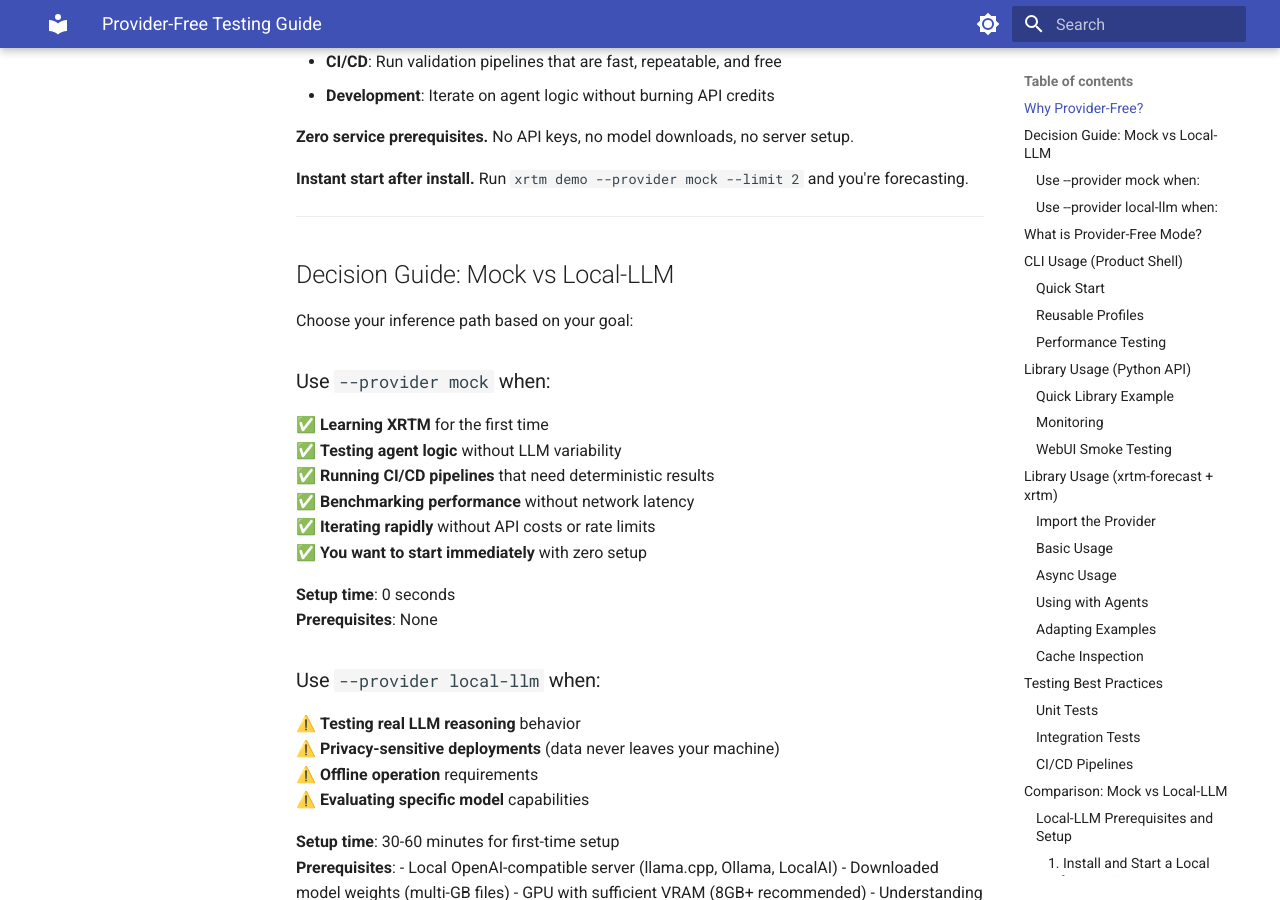
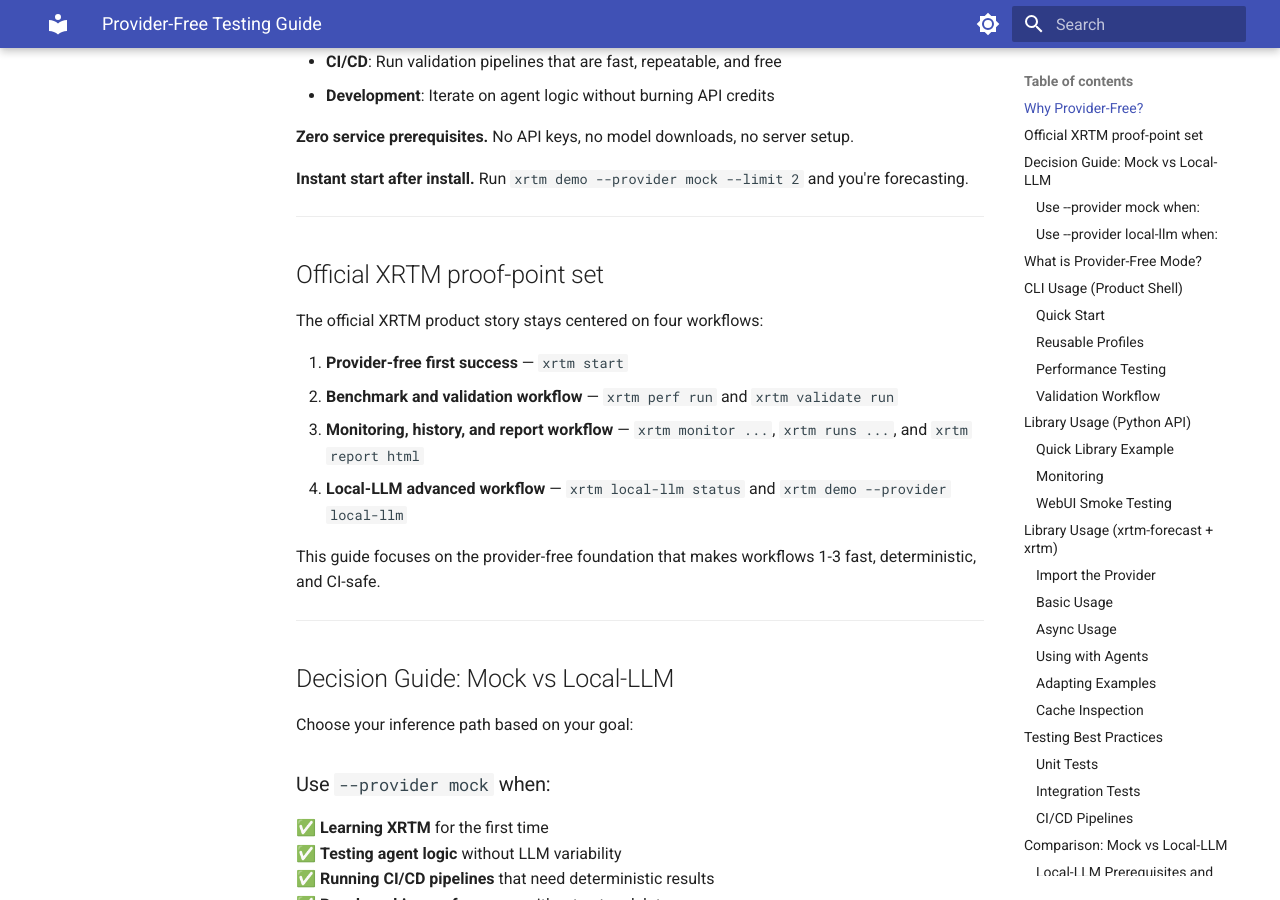
Before and after one commit to xrtm-org/forecast, an MkDocs documentation site: the page built from docs/provider-free-testing.md, in a window 1280 px wide and 900 px high, scrolled down 620 px. Built offline with MkDocs 1.6.1 and Material for MkDocs 9.7.7, drawn with Linux system fonts in a browser that asks for light colours; some of the changed text lies outside the part shown.

Commit message:
Align proof-point docs
Co-authored-by: Copilot <223556219+Copilot@users.noreply.github.com>

````diff
--- a/docs/provider-free-testing.md
+++ b/docs/provider-free-testing.md
@@ -22,6 +22,19 @@ Provider-free mode is perfect for:
 **Zero service prerequisites.** No API keys, no model downloads, no server setup.
 
 **Instant start after install.** Run `xrtm demo --provider mock --limit 2` and you're forecasting.
+
+---
+
+## Official XRTM proof-point set
+
+The official XRTM product story stays centered on four workflows:
+
+1. **Provider-free first success** — `xrtm start`
+2. **Benchmark and validation workflow** — `xrtm perf run` and `xrtm validate run`
+3. **Monitoring, history, and report workflow** — `xrtm monitor ...`, `xrtm runs ...`, and `xrtm report html`
+4. **Local-LLM advanced workflow** — `xrtm local-llm status` and `xrtm demo --provider local-llm`
+
+This guide focuses on the provider-free foundation that makes workflows 1-3 fast, deterministic, and CI-safe.
 
 ---
 
@@ -126,6 +139,17 @@ xrtm perf run \
 
 This measures pipeline performance without network variability.
 
+### Validation Workflow
+
+When you need more than a small benchmark, stay on the same provider-free path and run validation:
+
+```bash
+xrtm validate list-corpora
+xrtm validate run --provider mock --limit 10 --iterations 2 --runs-dir runs-validation
+```
+
+This keeps benchmark and validation evidence aligned with the official product proof-point workflow.
+
 ---
 
 ## Library Usage (Python API)
@@ -165,6 +189,14 @@ Create and test monitors without API calls:
 ```bash
 xrtm monitor start --provider mock --limit 2 --runs-dir runs
 xrtm monitor run-once runs/<run-id>
+```
+
+History and report review stay on the same artifact-backed path:
+
+```bash
+xrtm runs compare <run-id-a> <run-id-b> --runs-dir runs
+xrtm runs export latest --runs-dir runs --output latest-run.json
+xrtm report html --latest --runs-dir runs
 ```
 
 ### WebUI Smoke Testing
````
Also changed, not shown: README.md (+13 -0 lines).
